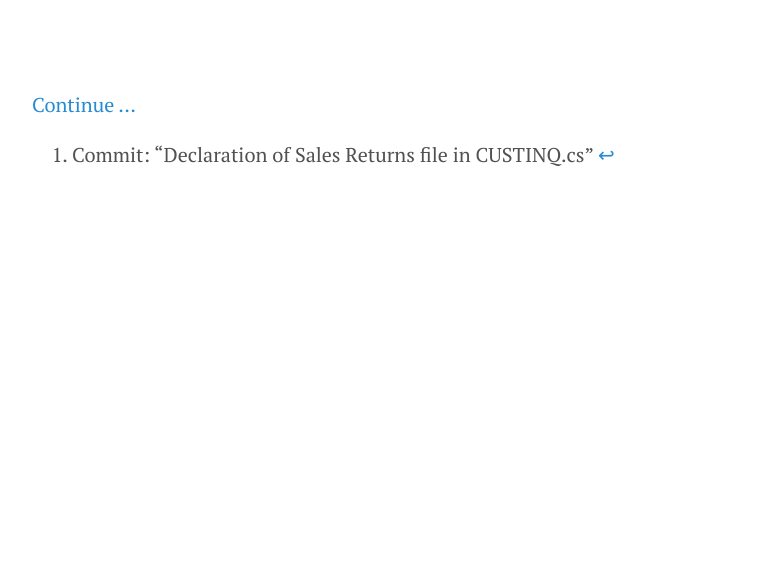
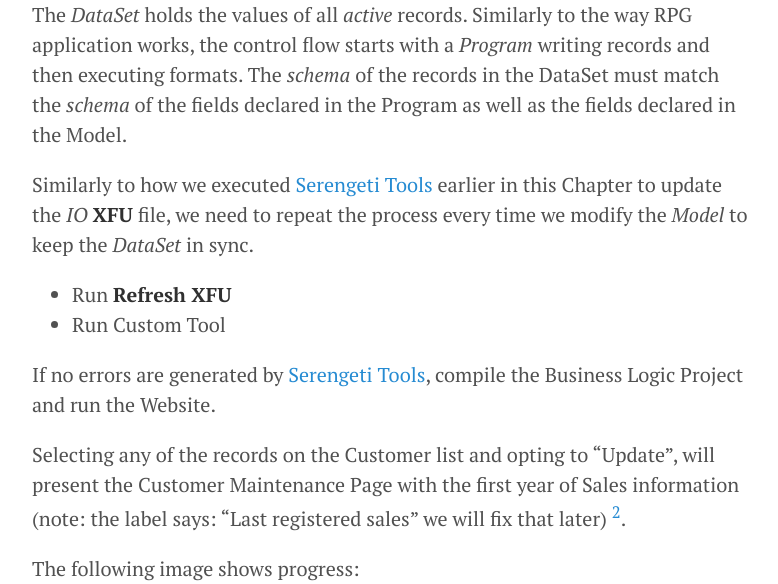
Before and after one commit to ASNA/SunFarm, a Jekyll site: the page built from docs/merging-two-screens.md, in a window 1280 px wide and 1400 px high, scrolled down 16448 px. Shown: the part 380-964 px from the top of the window, without its empty margins (248-1026 px from the left). Built offline with Jekyll 4.4.1, drawn with Linux system fonts in a browser that asks for light colours; before the commit the page ends 17078 px from its top, so only the background shows below that; some of the changed text lies outside the part shown; grey boxes are pictures that could not be loaded.

Commit message:
Image showing progress

```diff
--- a/docs/merging-two-screens.md
+++ b/docs/merging-two-screens.md
@@ -466,9 +466,32 @@ The following graph shows a simplified representation of the *DataSet* communica
 
 ![Data Set model](/images/data-set-model.png/)
 
+The *DataSet* holds the values of all *active* records. Similarly to the way RPG application works, the control flow starts with a *Program* writing records and then executing formats. The *schema* of the records in the DataSet must match the *schema* of the fields declared in the Program as well as the fields declared in the Model.
+
+Similarly to how we executed [Serengeti Tools](https://asna.githubio.SerengetiTools) earlier in this Chapter to update the *IO* **XFU** file, we need to repeat the process every time we modify the *Model* to keep the *DataSet* in sync.
+
+* Run **Refresh XFU**
+* Run Custom Tool
+
+If no errors are generated by [Serengeti Tools](https://asna.githubio.SerengetiTools), compile the Business Logic Project and run the Website.
+
+Selecting any of the records on the Customer list and opting to “Update”, will present the Customer Maintenance Page with the first year of Sales information (note: the label says: “Last registered sales” we will fix that later) [^2].
+
+The following image shows progress:
+
+![Last registered Sales](/images/page-two-05.png/)
+
+<br>
+
+## Add *Returns* Data to the Page
+
+Similar to how we added *Sales data* to the Page, we will add *Returns data*.
+
+
 <br>
 <br>
 <br>
 [Continue ...]({{ site.rooturl }}/merging-two-screens/)
 
 [^1]: Commit: “Declaration of Sales Returns file in CUSTINQ.cs”
+[^2]: “First Sales information added to Page”
```
Also changed, not shown: docs/images/page-two-05.png (added).
